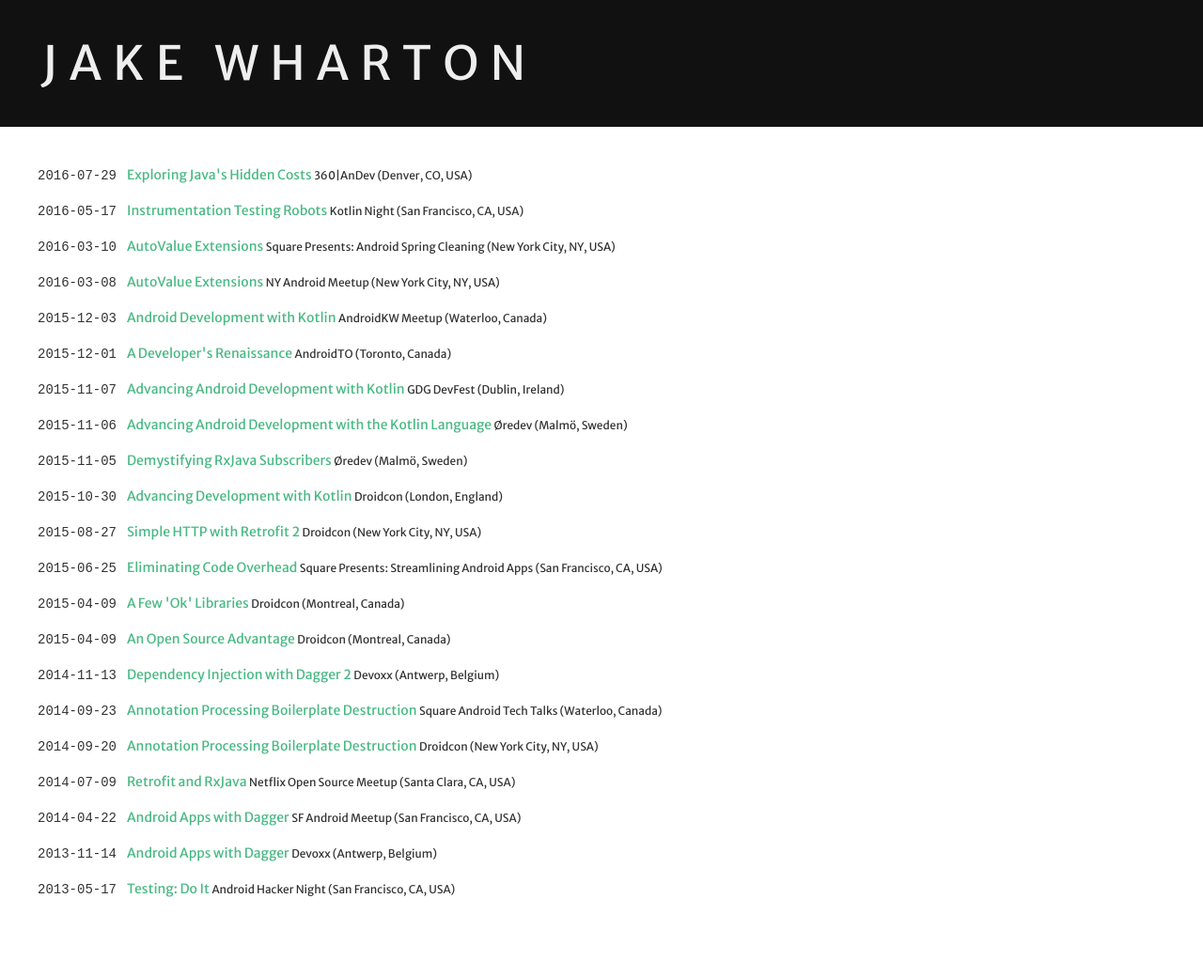
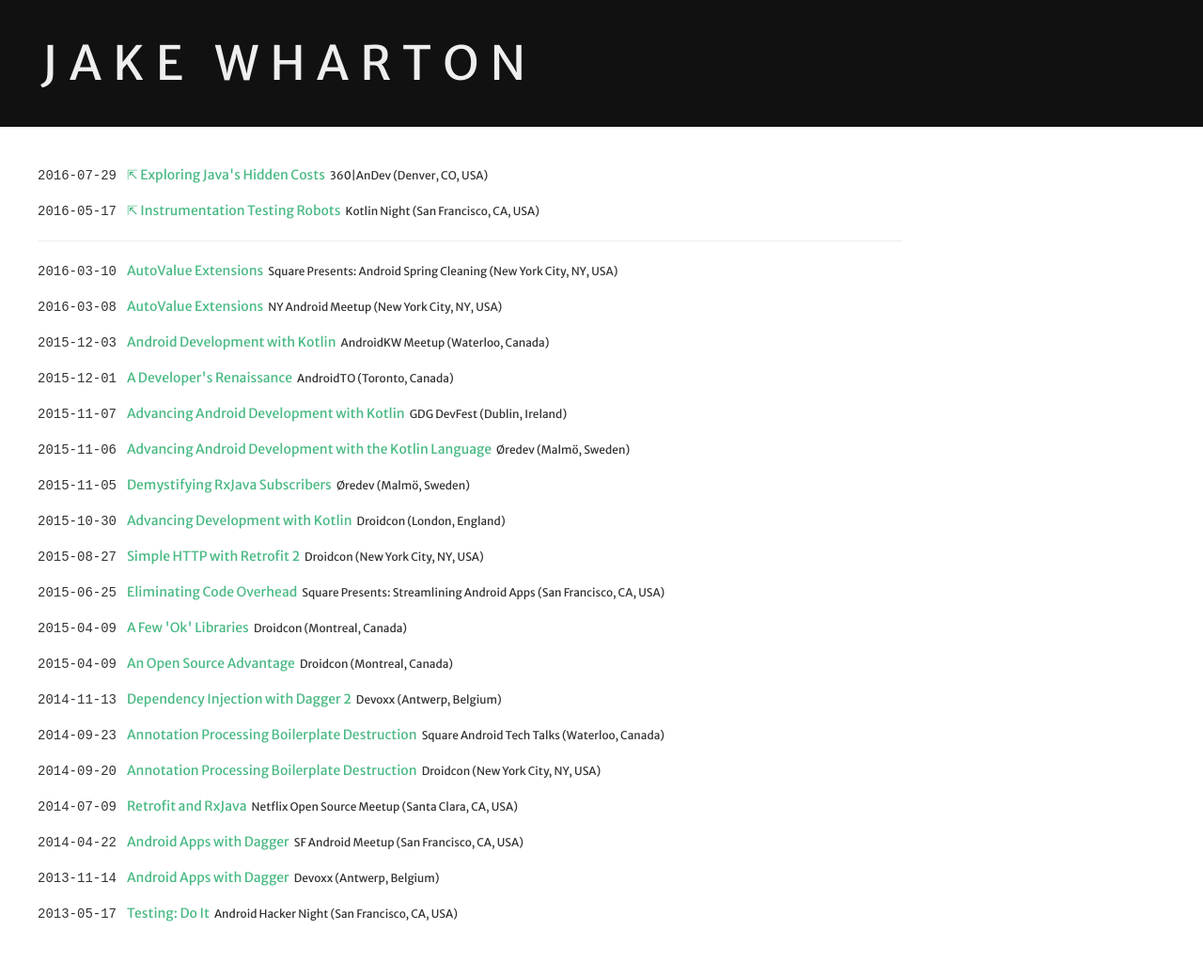
Before and after one commit to JakeWharton/jakewharton.com, a Jekyll site: the page built from presentations.html, in a window 1280 px wide. Shown: the whole page at 94% size. Built offline with Jekyll 4.4.1, drawn with Linux system fonts in a browser that asks for light colours; nearby versions of some CDN libraries; before the commit the page ends 1013 px from its top, so only the background shows below that.

Commit message:
External link only for upcoming talks

```diff
--- a/presentations.html
+++ b/presentations.html
@@ -3,9 +3,20 @@
 layout: default
 ---
 
+{% assign sorted_presentations = (site.presentations | sort: 'date_start' | reverse) %}
+
 <ul class="presentation-list list-unstyled">
-{% assign sorted_presentations = (site.presentations | sort: 'date_start' | reverse) %}
 {% for presentation in sorted_presentations %}
-  <li class="presentation"><span class="date">{{ presentation.date | date: "%Y-%m-%d" }}&nbsp;</span>&nbsp;<a href="{{ presentation.url }}">{{ presentation.title }}</a>&nbsp;<small>{{ presentation.event }} ({{ presentation.location }})</small></li>
+  {% if presentation.date > site.time %}
+  <li class="presentation"><span class="date">{{ presentation.date | date: "%Y-%m-%d" }}&nbsp;</span>&nbsp;{% if presentation.listing %}<a href="{{ presentation.listing }}">⇱ {% endif %}{{ presentation.title }}{% if presentation.listing %}</a>{% endif %}&nbsp;&nbsp;<small>{{ presentation.event }} ({{ presentation.location }})</small></li>
+  {% endif %}
 {% endfor %}
 </ul>
+<hr>
+<ul class="presentation-list list-unstyled">
+{% for presentation in sorted_presentations %}
+  {% if presentation.date <= site.time %}
+  <li class="presentation"><span class="date">{{ presentation.date | date: "%Y-%m-%d" }}&nbsp;</span>&nbsp;<a href="{{ presentation.url }}">{{ presentation.title }}</a>&nbsp;&nbsp;<small>{{ presentation.event }} ({{ presentation.location }})</small></li>
+  {% endif %}
+{% endfor %}
+</ul>
```
Also changed, not shown: _presentations/2016-05-17-kotlin-night.md (+1 -0 lines), _presentations/2016-07-29-360andev.md (+1 -0 lines).
